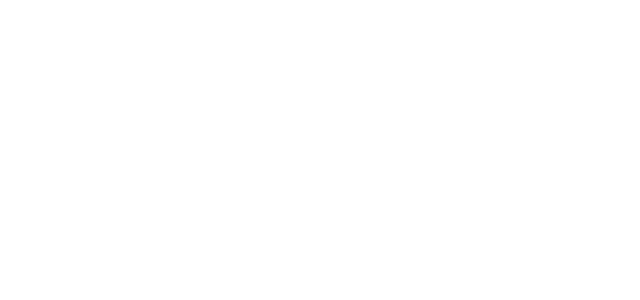
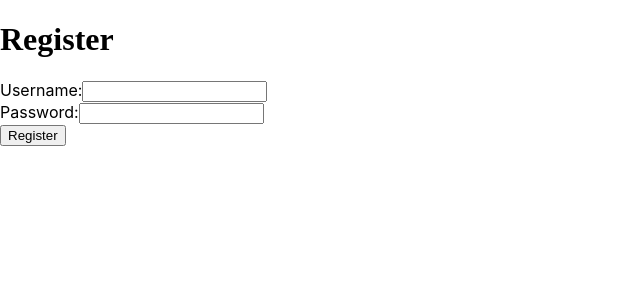
Before and after one commit to nekomask/project5_frontend, a React (Create React App) app in the folder project5_frontend/: page /register in a window 1280 px wide. Before the commit this address had no page. Shown: the top 300 px of the page, without its empty margins (0-640 px from the left). Built offline with nearby package versions, Linux system fonts and the light colour scheme; a web font is replaced by a local one.

Commit message:
refactoring registration component

```diff
--- a/project5_frontend/src/App.js
+++ b/project5_frontend/src/App.js
@@ -16,6 +16,7 @@ function App() {
         <Route path="/create" element={<ItemContainer currentItem={currentItem} setCurrentItem={setCurrentItem}/>} />
         <Route path="/about" element={<About />} />
         <Route path="/item" element={<Show currentItem={currentItem}/>} />
+        <Route path="/register" element={<Register />} />
         </Routes>
     </Router>
   );
--- a/project5_frontend/src/Pages/Register.js
+++ b/project5_frontend/src/Pages/Register.js
@@ -5,35 +5,19 @@ const USER_REG = /^[a-zA-Z][a-zA-Z0-0-_]{3,23}$/;
 const PWD_REG = /^(?=.*[a-z])(?=.*[A-Z])(?=.*[0-9])(?=.*[!@#$%]).{8,24}$/;
 
 const Register = () => {
-    const userRef = useRef();
-    const errRef = useRef();
-
-    //user state related to user input
-    const [user, setUser] = useState('');
-    //state for name validation
-    const [validName, setValidName] = useState(false);
-    //state for focus on input field
-    const [userFocus, setUserFocus] = useState(false);
-
-    const [pwd, setPwd] = useState('');
-    const [validPwd, setValidPwd] = useState(false);
-    const [pwdFocus, setPwdFocus] = useState(false);
-
-    const [matchPwd, setMatchPwd] = useState('');
-    const [validMatch, setValidMatch] = useState(false);
-    const [matchFocus, setMatchFocus] = useState(false);
-
-    const [errMsg, setErrMsg] = useState('');
-    const [success, setSuccess] = useState(false);
-
-    useEffect(() => {
-        userRef.current.focus();
-    }, [])
 
 
     return (
         <div>
+            <h1>Register</h1>
+            <form action="/users" method="POST">
+                    <label htmlFor="username">Username:</label>
+                    <input type="text" name="username" required /><br />
+                    <label htmlFor="password">Password:</label>
+                    <input type="password" name="password" required /><br />
+                <button type="submit">Register</button>
 
+            </form>
         </div>
     )
 }
```
